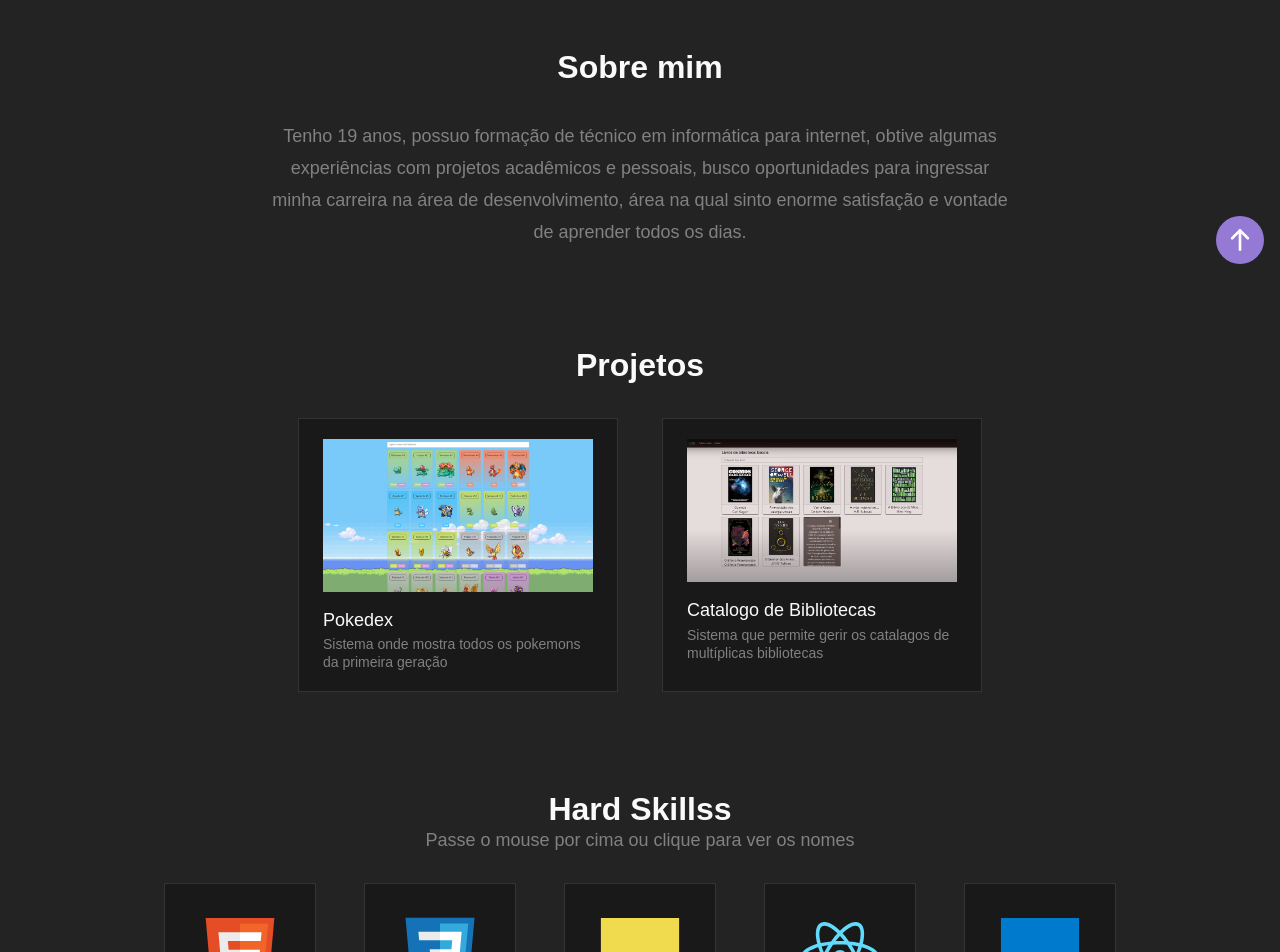
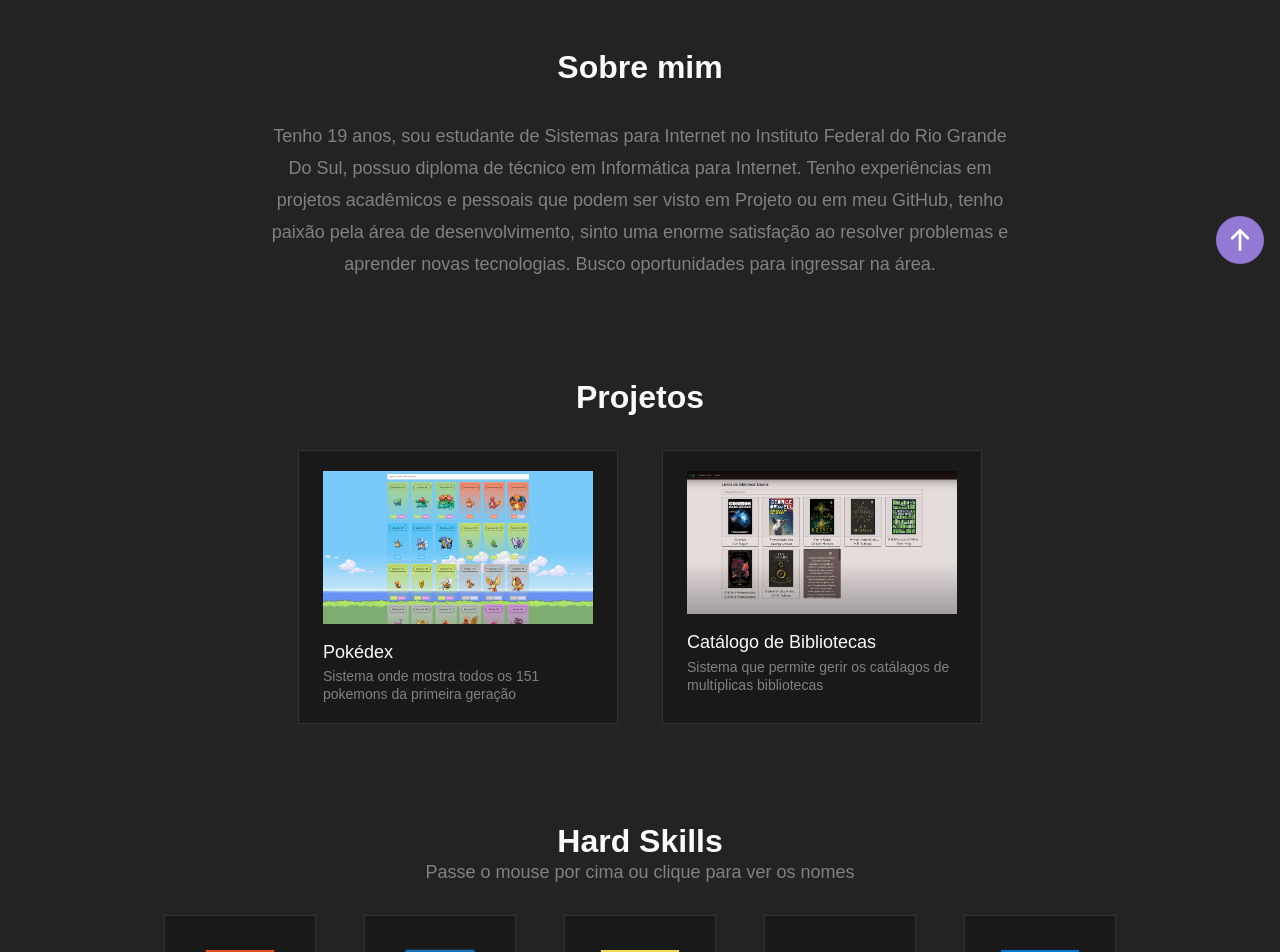
Before and after one commit to EndrioAlberton/Portifolio, a React (Vite) app: page / in a window 1280 px wide. Shown: the part 520-1472 px from the top of the page. Built offline with nearby package versions, Linux system fonts and the light colour scheme; a web font is replaced by a local one.

Commit message:
Modify descriptions

```diff
--- a/src/components/About/index.tsx
+++ b/src/components/About/index.tsx
@@ -28,9 +28,10 @@ export function About() {
     >
       <h2>Sobre mim</h2>
       <p>
-      Tenho 19 anos, possuo formação de técnico em informática para internet, obtive algumas experiências com projetos acadêmicos e pessoais,
-      busco oportunidades para ingressar minha carreira na área de desenvolvimento, área na qual sinto enorme satisfação e vontade de aprender
-      todos os dias.
+      Tenho 19 anos, sou estudante de Sistemas para Internet no Instituto Federal do Rio Grande Do Sul, possuo diploma de técnico em Informática para Internet.
+      Tenho  experiências em projetos acadêmicos e pessoais que podem ser visto em Projeto ou em meu GitHub,
+      tenho paixão pela área de desenvolvimento, sinto uma enorme satisfação ao resolver problemas e aprender novas tecnologias.
+      Busco oportunidades para ingressar na área.
       </p>
     </AboutContainer>
   )
--- a/src/components/Presentation/index.tsx
+++ b/src/components/Presentation/index.tsx
@@ -43,7 +43,7 @@ export function Presentation() {
         <div className="buttons">
           <a
             href={
-              'https://www.canva.com/design/DAFlMxGMa_I/XpV8wONmGkamfLkWlu91aQ/edit?utm_content=DAFlMxGMa_I&utm_campaign=designshare&utm_medium=link2&utm_source=sharebutton'
+              'https://www.canva.com/design/DAFnoJp2bm8/qpHwscueW_UF-0H9lh_ISQ/edit?utm_content=DAFnoJp2bm8&utm_campaign=designshare&utm_medium=link2&utm_source=sharebutton'
             }
             target="_blank"
             type="application/pdf"
--- a/src/components/Projects/projects.ts
+++ b/src/components/Projects/projects.ts
@@ -2,8 +2,8 @@ import pokedexPng from '../../assets/pokedex.png'
 import tccCdbPng from '../../assets/tccCdb.png'
 
 const pokedex = {
-  title: 'Pokedex',
-  description: 'Sistema onde mostra todos os pokemons da primeira geração',
+  title: 'Pokédex',
+  description: 'Sistema onde mostra todos os 151 pokemons da primeira geração',
   techs: ['React', 'TypeScript', 'Node', 'PokeAPI'],
   image: pokedexPng,
   github: 'https://github.com/EndrioAlberton/Pokedex',
@@ -11,8 +11,8 @@ const pokedex = {
 }
 
 const tccCdb = {
-  title: 'Catalogo de Bibliotecas',
-  description: 'Sistema que permite gerir os catalagos de multíplicas bibliotecas',
+  title: 'Catálogo de Bibliotecas',
+  description: 'Sistema que permite gerir os catálagos de multíplicas bibliotecas',
   techs: ['React', 'TypeScript', 'Node', 'Express', 'TypeORM', 'MySQL', 'Firebase', 'Axios'],
   image: tccCdbPng,
   githubFront: 'https://github.com/EndrioAlberton/Tcc-Front',
--- a/src/components/Skills/index.tsx
+++ b/src/components/Skills/index.tsx
@@ -27,7 +27,7 @@ export function Skills() {
       animate={controls}
       variants={containerVariants}
     >
-      <Title>Hard Skillss</Title>
+      <Title>Hard Skills</Title>
       <Description>
         Passe o mouse por cima ou clique para ver os nomes
       </Description>
```
